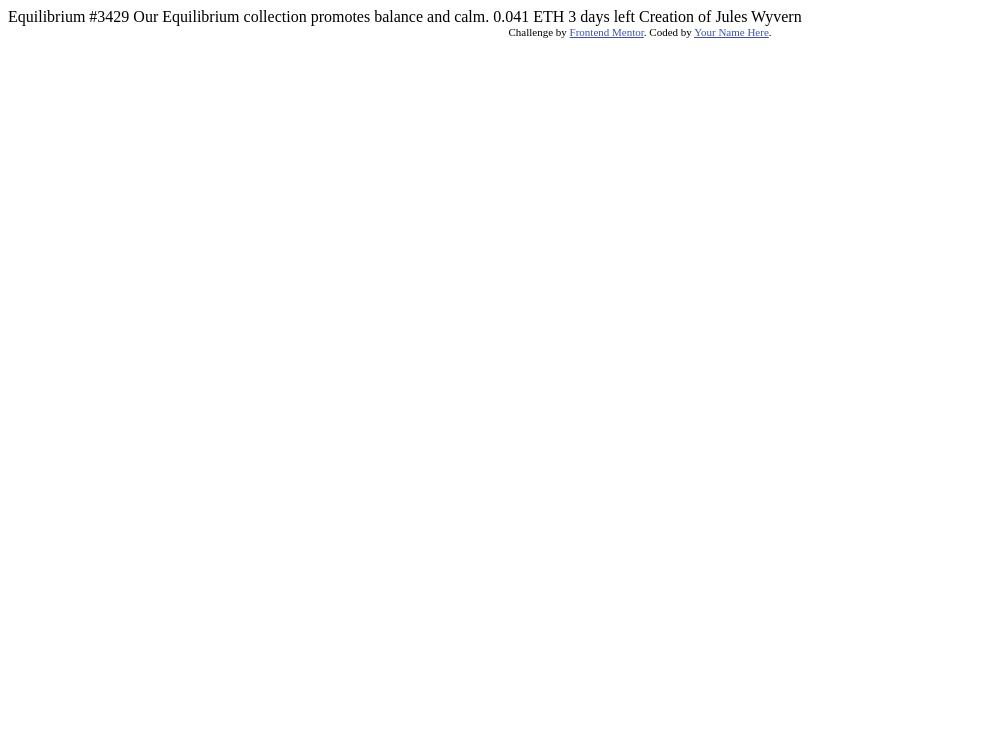
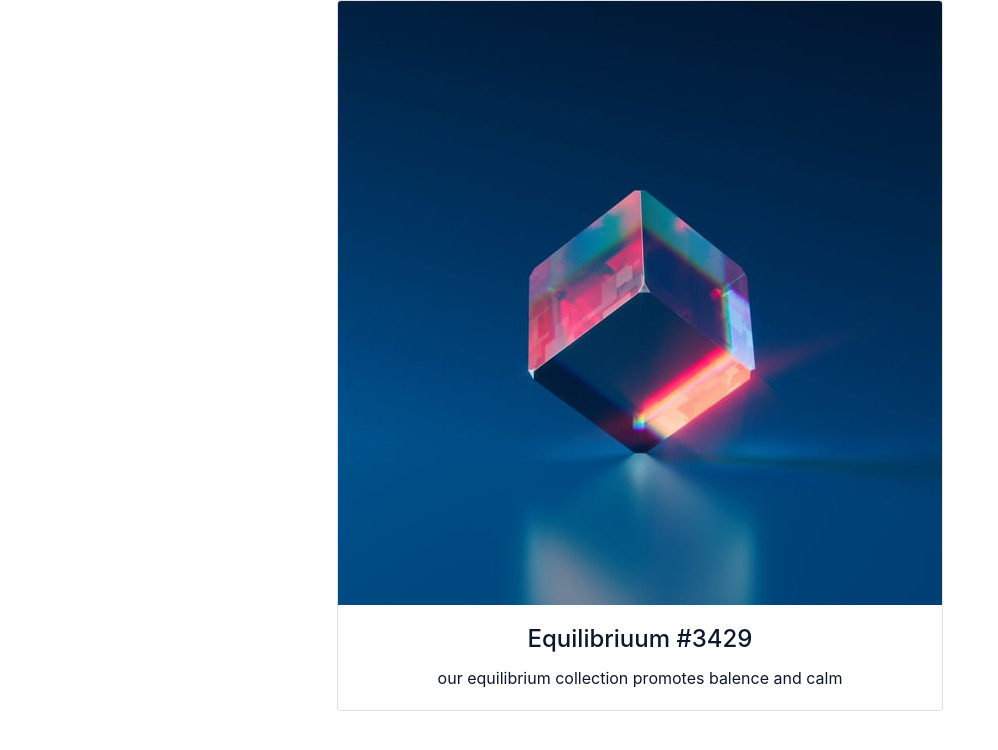
Before and after one commit to Anjai7/bashers_web_dev_task, a plain HTML site: page index.html in a window 1280 px wide. Shown: the whole page, without its empty margins (0-998 px from the left). Drawn offline with nearby package versions, Linux system fonts and the light colour scheme.

Commit message:
changed some things

```diff
--- a/index.html
+++ b/index.html
@@ -2,32 +2,31 @@
 <html lang="en">
 <head>
   <meta charset="UTF-8">
-  <meta name="viewport" content="width=device-width, initial-scale=1.0"> <!-- displays site properly based on user's device -->
+  <meta name="viewport" content="width=device-width, initial-scale=1.0">
+  <link href="https://stackpath.bootstrapcdn.com/bootstrap/4.5.2/css/bootstrap.min.css" rel="stylesheet">
+  <title>Document</title>
+</head>
+<body style="color: hsl(217, 54%, 11%);">
+  <div
+    class="container-fluid "
+  >
+    <div
+      class="row justify-content-center align-items-center"
+    >
+      <div class="card text-center">
+        <img class="card-img-top" src="images/image-equilibrium.jpg" alt="Title" />
+        <div class="card-body">
+          <h4 class="card-title">Equilibriuum #3429</h4>
+          <p class="card-text">our equilibrium collection promotes balence and calm</p>
+        </div>
+      </div>
 
-  <link rel="icon" type="image/png" sizes="32x32" href="./images/favicon-32x32.png">
 
-  <title>Frontend Mentor | NFT preview card component</title>
+      </div>
 
-  <!-- Feel free to remove these styles or customise in your own stylesheet 👍 -->
-  <style>
-    .attribution { font-size: 11px; text-align: center; }
-    .attribution a { color: hsl(228, 45%, 44%); }
-  </style>
-</head>
-<body>
+    </div>
 
-  Equilibrium #3429
+  </div>
 
-  Our Equilibrium collection promotes balance and calm.
-
-  0.041 ETH
-  3 days left
-
-  Creation of Jules Wyvern
-
-  <div class="attribution">
-    Challenge by <a href="https://www.frontendmentor.io?ref=challenge" target="_blank">Frontend Mentor</a>.
-    Coded by <a href="#">Your Name Here</a>.
-  </div>
 </body>
 </html>
```
